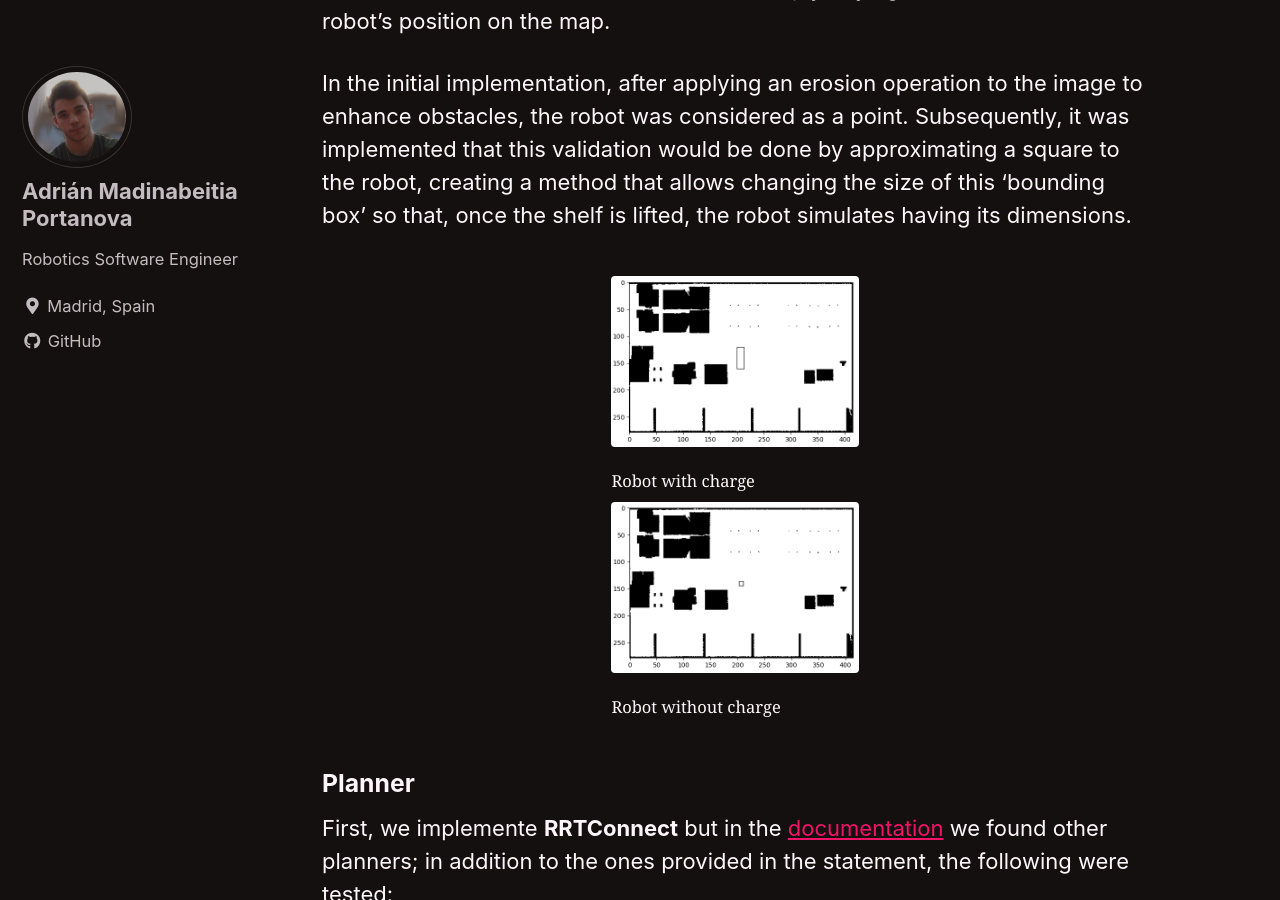
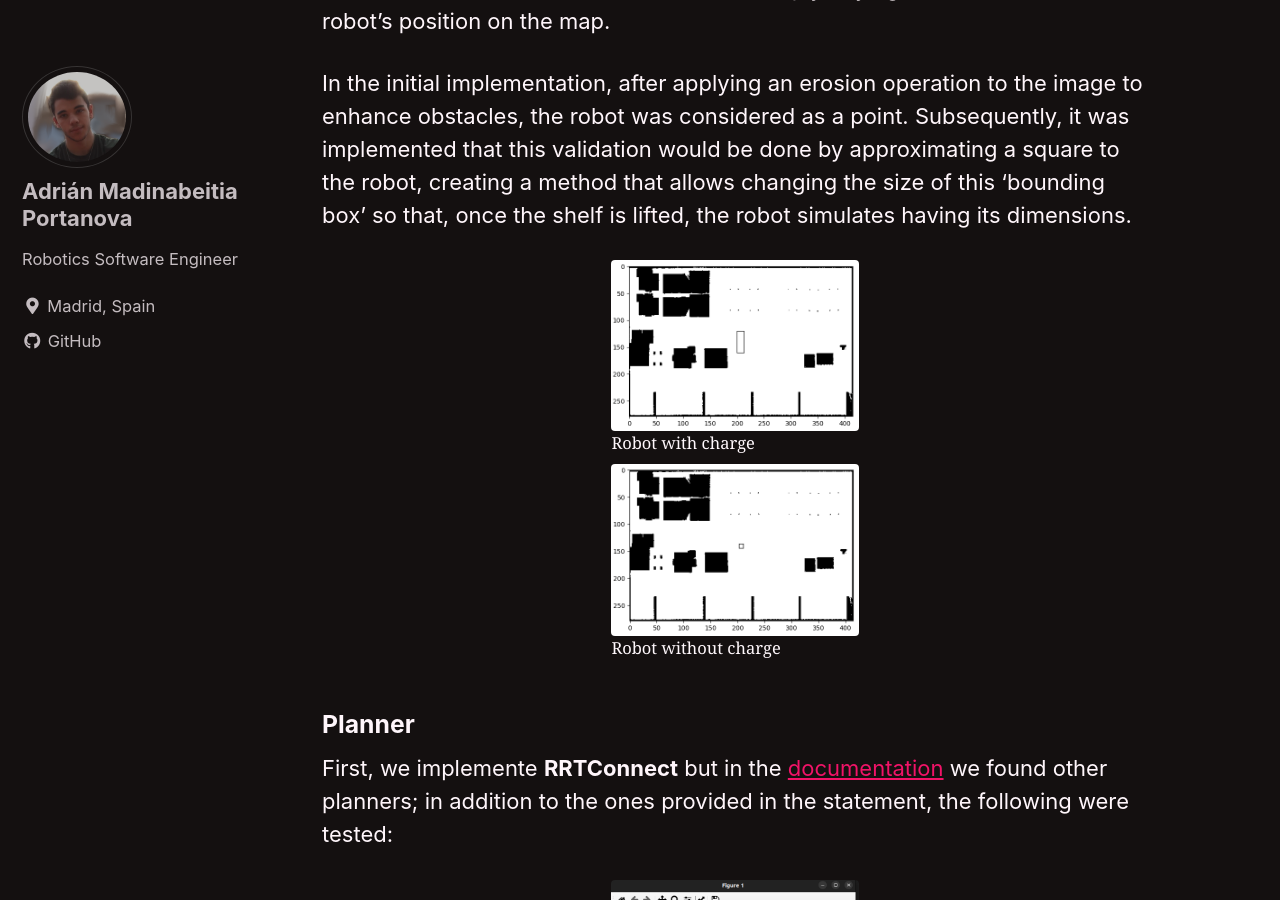
Before and after one commit to Adrimapo/wiki_robotica_de_servicio, a Jekyll site: the page built from _posts/2023-12-28-Práctica 4.md, in a window 1280 px wide and 900 px high, scrolled down 1813 px. Built offline with Jekyll 4.4.1, drawn with Linux system fonts in a browser that asks for light colours; cached includes are drawn as plain includes.

Commit message:
Resized images

```diff
--- a/_posts/2023-12-28-Práctica 4.md
+++ b/_posts/2023-12-28-Práctica 4.md
@@ -46,27 +46,27 @@
 
 In the initial implementation, after applying an erosion operation to the image to enhance obstacles, the robot was considered as a point. Subsequently, it was implemented that this validation would be done by approximating a square to the robot, creating a method that allows changing the size of this 'bounding box' so that, once the shelf is lifted, the robot simulates having its dimensions.
 
-<figure class="align-center" style="width:30%">
-  <img src="{{ site.url }}{{ site.baseurl }}/assets/images/post4/robotWithCharge.png" alt="">
+<figure class="align-center" style="width:30%; margin: 0 auto;">
+  <img src="{{ site.url }}{{ site.baseurl }}/assets/images/post4/robotWithCharge.png" alt="" style="display:block;margin:auto;">
   <figcaption>Robot with charge</figcaption>
 
-  <img src="{{ site.url }}{{ site.baseurl }}/assets/images/post4/robotWithoutCharge.png" alt="">
+  <img src="{{ site.url }}{{ site.baseurl }}/assets/images/post4/robotWithoutCharge.png" alt="" style="display:block;margin:auto;">
   <figcaption>Robot without charge</figcaption>
-
 </figure>
 
 ### Planner
 First, we implemente **RRTConnect** but in the [documentation](https://ompl.kavrakilab.org/namespaceompl_1_1geometric.html) we found other planners; in addition to the ones provided in the statement, the following were tested:
 
-<figure class="align-center" style="width:20%">
-  <img src="{{ site.url }}{{ site.baseurl }}/assets/images/post4/test1.png" alt="">
-  <img src="{{ site.url }}{{ site.baseurl }}/assets/images/post4/test2.png" alt="">
-  <img src="{{ site.url }}{{ site.baseurl }}/assets/images/post4/test3.png" alt="">
-  <img src="{{ site.url }}{{ site.baseurl }}/assets/images/post4/test4.png" alt="">
-  <img src="{{ site.url }}{{ site.baseurl }}/assets/images/post4/test5.png" alt="">
-  <img src="{{ site.url }}{{ site.baseurl }}/assets/images/post4/test6.png" alt="">
-  <img src="{{ site.url }}{{ site.baseurl }}/assets/images/post4/test7.png" alt="">
+<figure class="align-center" style="width:30%; margin: 0 auto;">
+  <img src="{{ site.url }}{{ site.baseurl }}/assets/images/post4/test1.png" alt="" style="display:block;margin:auto;">
+  <img src="{{ site.url }}{{ site.baseurl }}/assets/images/post4/test2.png" alt="" style="display:block;margin:auto;">
+  <img src="{{ site.url }}{{ site.baseurl }}/assets/images/post4/test3.png" alt="" style="display:block;margin:auto;">
+  <img src="{{ site.url }}{{ site.baseurl }}/assets/images/post4/test4.png" alt="" style="display:block;margin:auto;">
+  <img src="{{ site.url }}{{ site.baseurl }}/assets/images/post4/test5.png" alt="" style="display:block;margin:auto;">
+  <img src="{{ site.url }}{{ site.baseurl }}/assets/images/post4/test6.png" alt="" style="display:block;margin:auto;">
+  <img src="{{ site.url }}{{ site.baseurl }}/assets/images/post4/test7.png" alt="" style="display:block;margin:auto;">
 </figure>
+
 
 An aspect I would like to highlight is the optimization of these algorithms. As shown in the last image, if they are not properly optimized, they will mark too many intermediate points.
 
```
